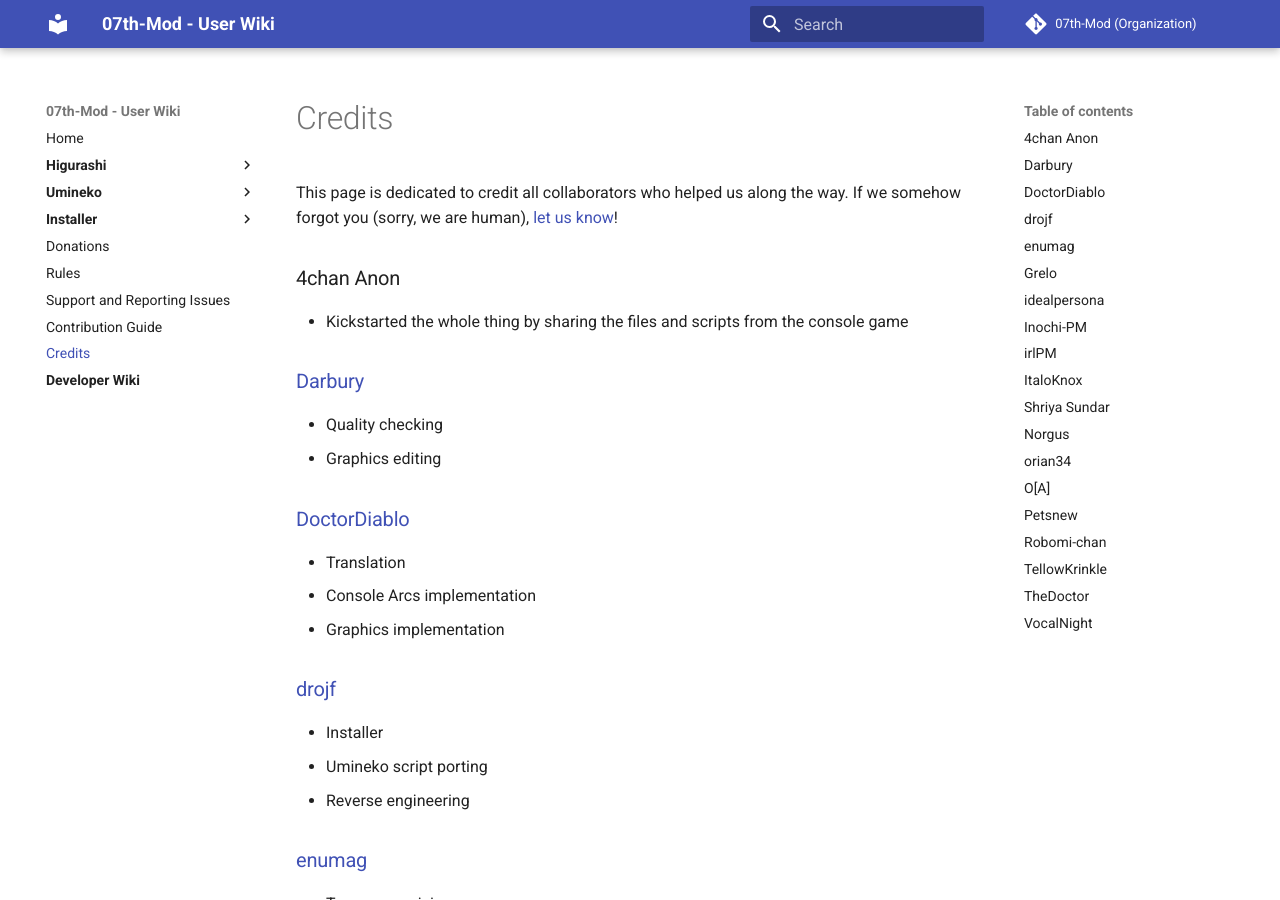
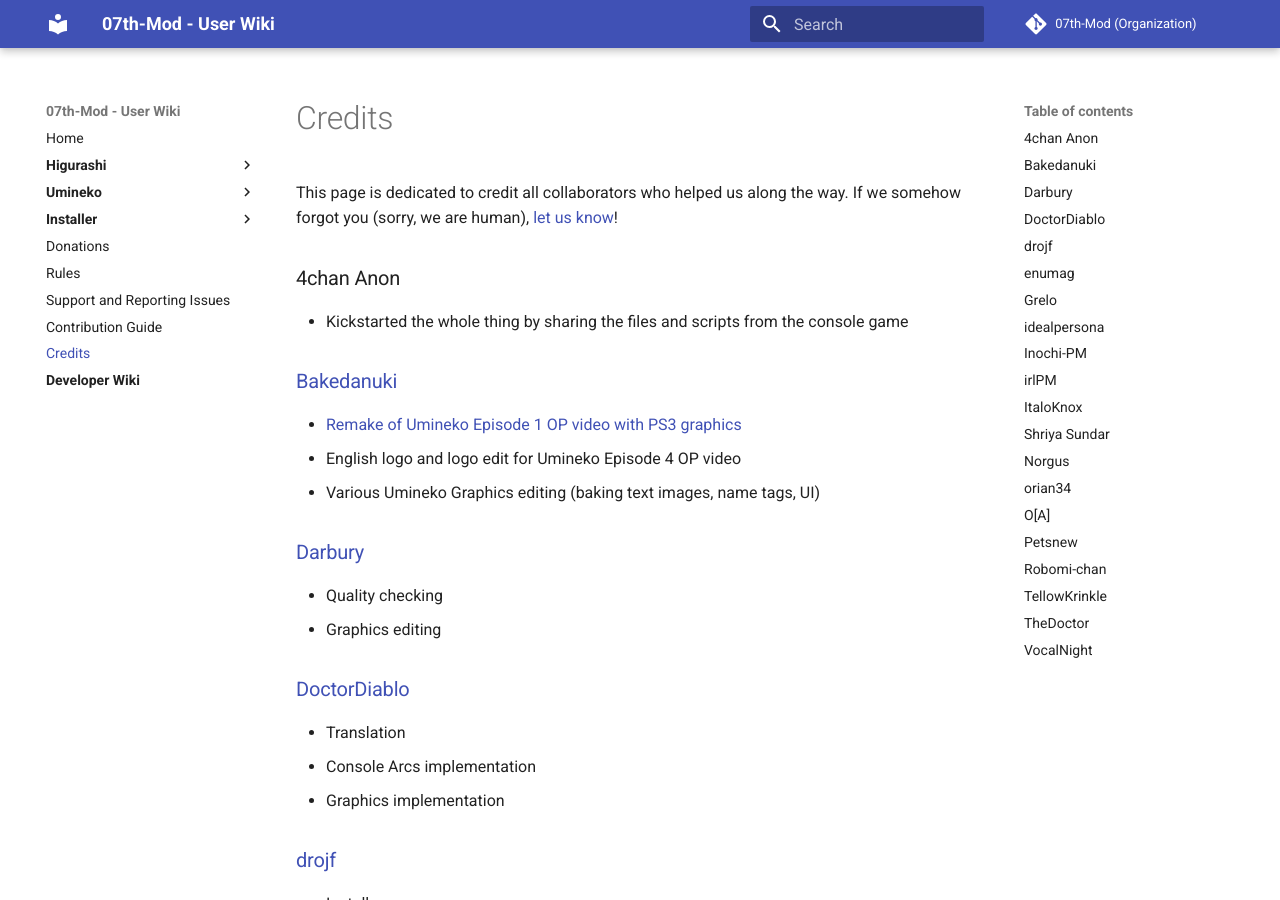
Before and after one commit to 07th-mod/wiki, an MkDocs documentation site: the page built from docs/Credits.md, in a window 1280 px wide and 900 px high. Built offline with MkDocs 1.6.1 and Material for MkDocs 9.7.7, drawn with Linux system fonts in a browser that asks for light colours.

Commit message:
Credit Bakedanuki for work on Umineko

```diff
--- a/docs/Credits.md
+++ b/docs/Credits.md
@@ -5,6 +5,12 @@
 ### 4chan Anon
 
 * Kickstarted the whole thing by sharing the files and scripts from the console game
+
+### [Bakedanuki](https://twitter.com/bakedanooki)
+
+* [Remake of Umineko Episode 1 OP video with PS3 graphics](https://www.youtube.com/watch?v=U4Fr4-1uctg)
+* English logo and logo edit for Umineko Episode 4 OP video
+* Various Umineko Graphics editing (baking text images, name tags, UI)
 
 ### [Darbury](https://github.com/Darbury)
 
```
